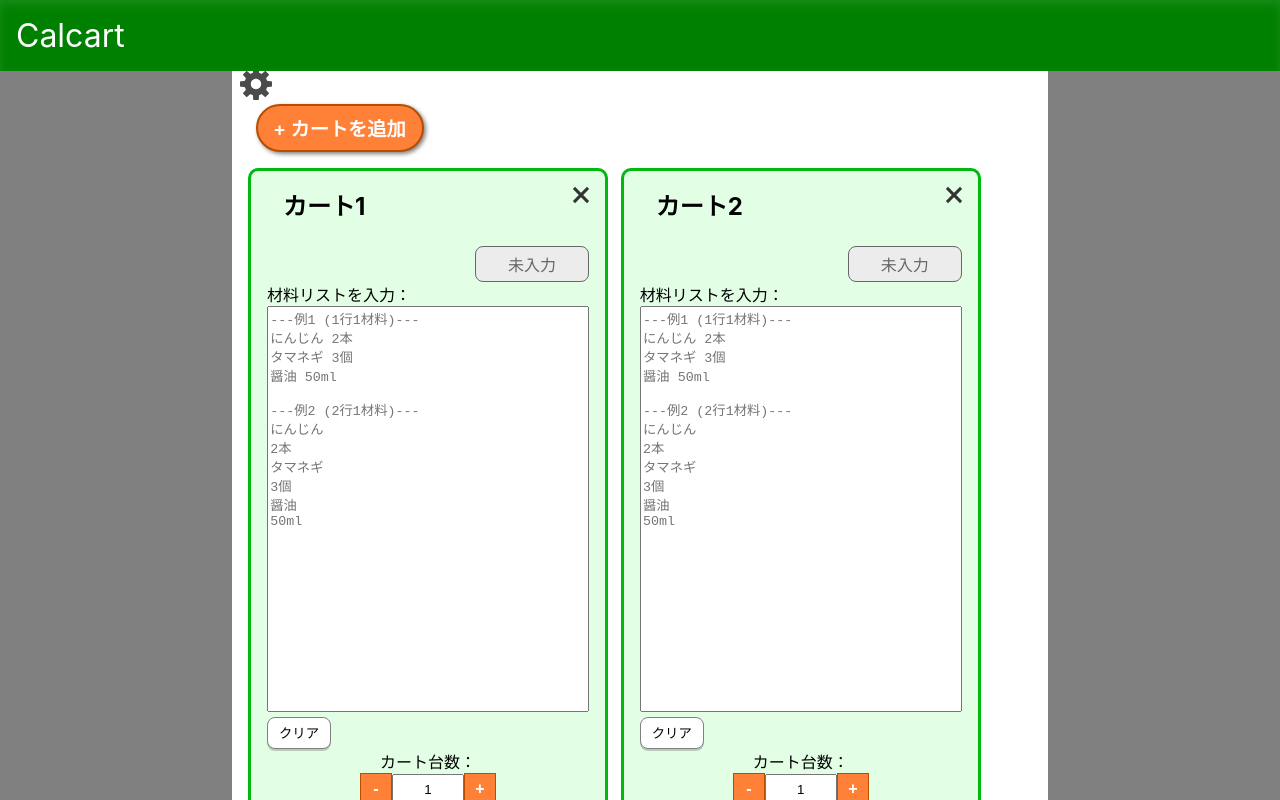
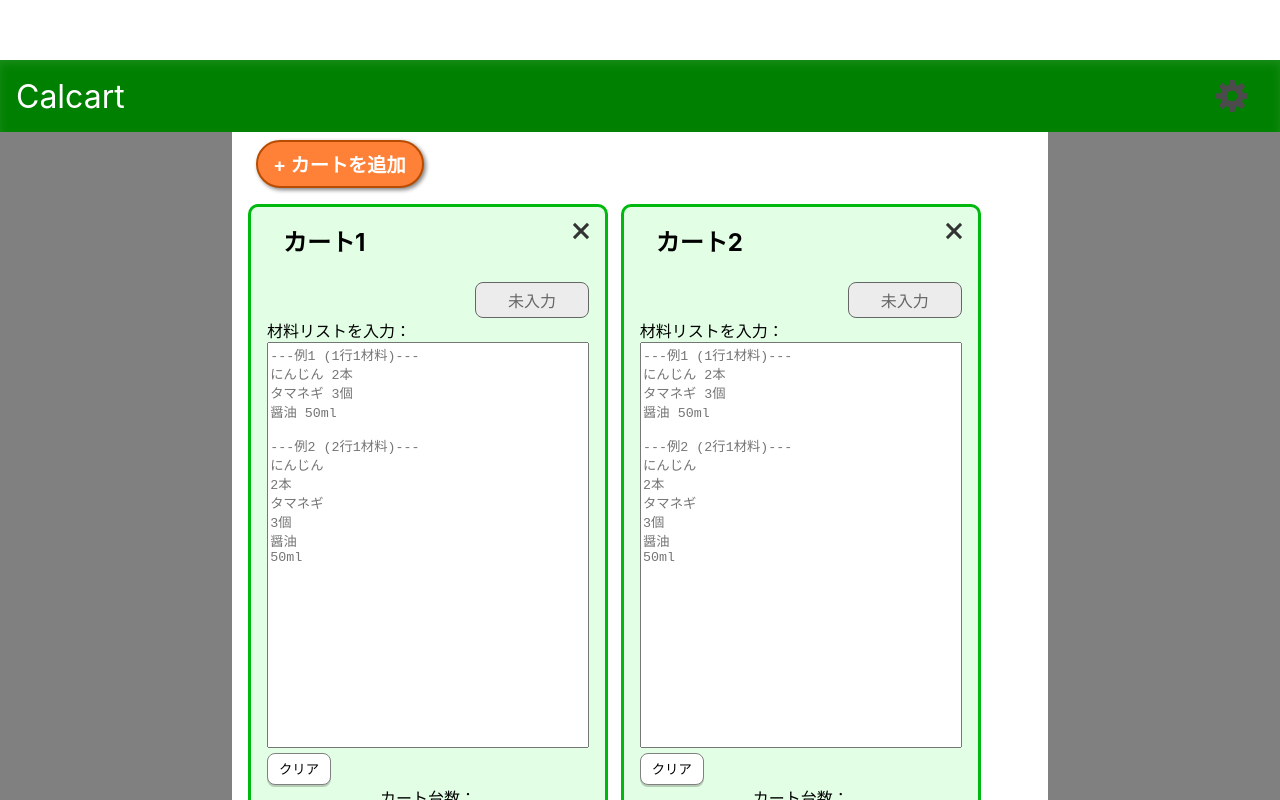
Before and after one commit to shimmen3141/calcart, a React (Create React App) app: page / in a window 1280 px wide. Shown: the top 800 px of the page. Built offline with nearby package versions, Linux system fonts and the light colour scheme.

Commit message:
update:SettingButtonをAppHeaderに移動

```diff
--- a/src/components/Accordion/Accordion.js
+++ b/src/components/Accordion/Accordion.js
@@ -1,20 +1,20 @@
 import React from "react";
 import useAccordion from "./useAccordion";
 
-const Accordion = ({ accordionButton, children }) => {
+const Accordion = ({ isOpen, children }) => {
 
-  const { isOpen, toggleAccordion } = useAccordion();
+  //const { isOpen, toggleAccordion } = useAccordion();
 
   return (
     <div>
-      <div onClick={toggleAccordion}>
+      {/* <div onClick={toggleAccordion}>
         {accordionButton}
-      </div>
+      </div> */}
 
       <div
         style={{
           maxHeight: isOpen ? "1000px" : "0",
-          overflow: "hidden",
+        //   overflow: "hidden",
           transition: "max-height 0.3s ease",
         }}
       >
--- a/src/components/SettingButton/SettingButton.js
+++ b/src/components/SettingButton/SettingButton.js
@@ -1,8 +1,8 @@
 import "./SettingButton.css";
 
-const SettingButton = () => {
+const SettingButton = ({ onClick }) => {
     return (
-        <img src="gear.svg" alt="setting" className="settingButton" />
+        <img src="gear.svg" alt="setting" className="settingButton" onClick={onClick} />
     );
 };
 
--- a/src/features/AppHeader/AppHeader.css
+++ b/src/features/AppHeader/AppHeader.css
@@ -1,17 +1,31 @@
 .appHeader {
-    position: absolute;
+    position: sticky;
     top: 0;
     left: 0;
     background-color: green;
     box-shadow: inset 0px 4px 10px rgba(255, 255, 255, 0.1);
     width: 100%;
-    height: auto;
+    height: 72px;
     z-index: 3;
     box-sizing: border-box;
 
     display: flex;
     align-items: center;
-    color: white;
-    font-size: 32px;
     padding: 1rem;
+
+    .title{
+        color: white;
+        font-size: 32px;
+    }
+
+    .settingButton {
+        position: absolute;
+        right: 2rem;
+    }
+
+    .toggleSwitchArea {
+        position: absolute;
+        top: 72px;
+        right: 0;
+    }
 }
--- a/src/features/AppHeader/AppHeader.js
+++ b/src/features/AppHeader/AppHeader.js
@@ -1,9 +1,26 @@
+import { useState } from "react";
 import "./AppHeader.css";
+import { ToggleSwitchArea } from "../index";
+import Accordion from "../../components/Accordion/Accordion";
+import SettingButton from "../../components/SettingButton/SettingButton";
+import useAccordion from "../../components/Accordion/useAccordion";
 
 const AppHeader = () => {
+// アコーディオンの開閉を管理する変数
+  const [isOpen, setIsOpen] = useState(false);
+
+  // アコーディオンの開閉を切り替える関数
+  const toggleAccordion = () => {
+    setIsOpen((prevStates) => !prevStates);
+  };
+  //const { toggleAccordion } = useAccordion();
   return (
     <div className="appHeader">
-      Calcart
+      <div className="title">Calcart</div>
+      <SettingButton onClick={toggleAccordion} />
+      <Accordion isOpen={isOpen}>
+        <ToggleSwitchArea />
+      </Accordion>
     </div>
   );
 };
--- a/src/features/MainContents/MainContents.js
+++ b/src/features/MainContents/MainContents.js
@@ -1,8 +1,6 @@
 import { useState } from "react";
 import { ToggleSwitchArea, ShoppingListArea, Carts } from "../index";
 import "./MainContents.css";
-import Accordion from "../../components/Accordion/Accordion";
-import SettingButton from "../../components/SettingButton/SettingButton";
 
 const MainContents = () => {
   const [allCarts, setAllCarts] = useState([
@@ -24,9 +22,6 @@ const MainContents = () => {
 
   return (
     <div className="mainContents">
-      <Accordion accordionButton={< SettingButton />}>
-        <ToggleSwitchArea />
-      </Accordion>
       <Carts allCarts={allCarts} setAllCarts={setAllCarts} />
       <ShoppingListArea items={organizeIngredient()} />
     </div>
--- a/src/features/ToggleSwitchArea/ToggleSwitchArea.css
+++ b/src/features/ToggleSwitchArea/ToggleSwitchArea.css
@@ -1,8 +1,8 @@
 .toggleSwitchArea {
   display: grid;
   justify-content: flex-end;
-
-  margin: 1rem 1rem 1rem auto;
+  background-color: white;
+  /* margin: 1rem 1rem 1rem auto; */
 
   .labeledToggleSwitch {
     width: fit-content;
```
